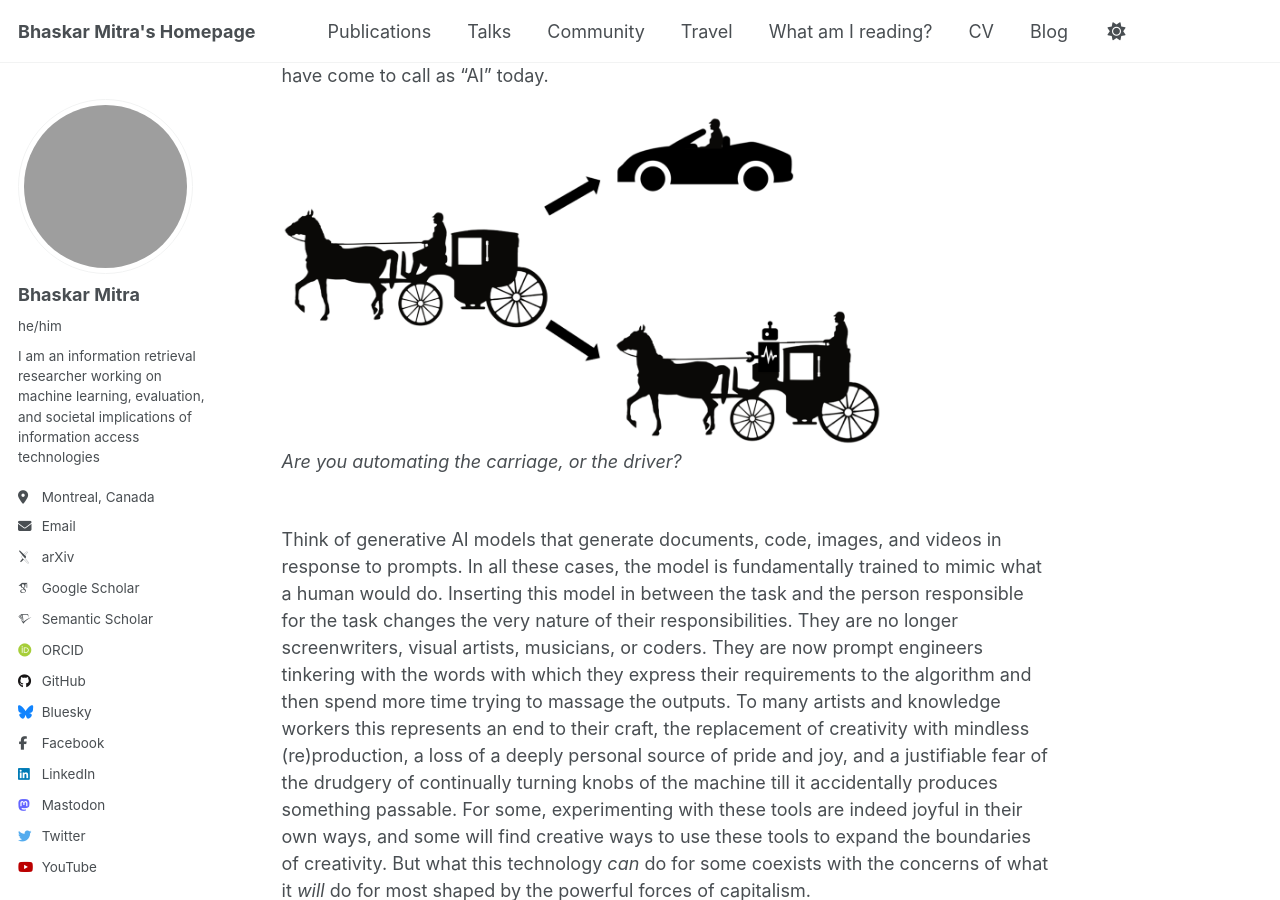
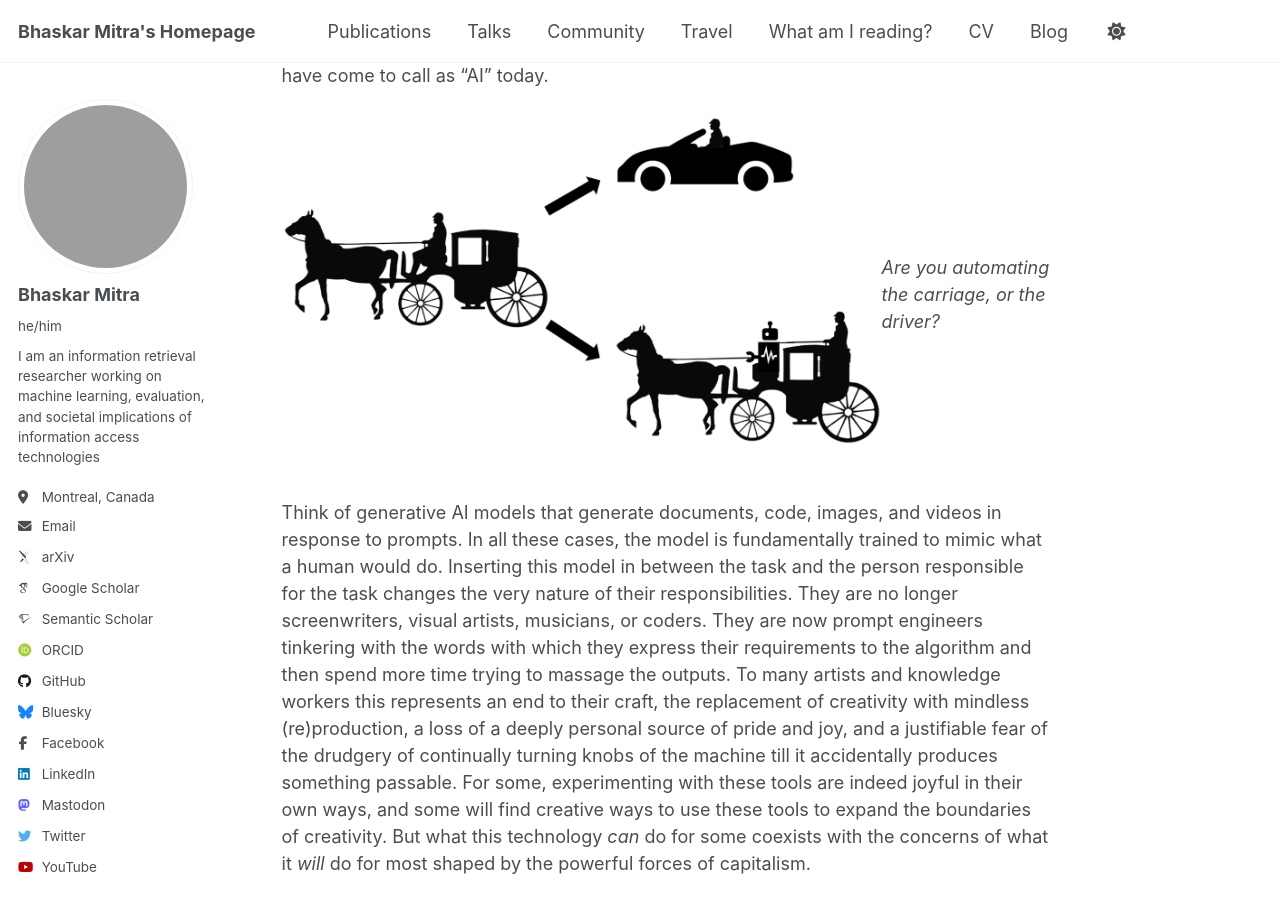
Before and after one commit to bhaskar-mitra/bhaskar-mitra.github.io, a Jekyll site: the page built from _posts/2025-07-28-ai-as-politic-of-class-exploitation.md, in a window 1280 px wide and 900 px high, scrolled down 2155 px. Built offline with Jekyll 4.4.1, drawn with Linux system fonts in a browser that asks for light colours; some web fonts are replaced; grey boxes are pictures that could not be loaded.

Commit message:
Update 2025-07-28-ai-as-politic-of-class-exploitation.md

```diff
--- a/_posts/2025-07-28-ai-as-politic-of-class-exploitation.md
+++ b/_posts/2025-07-28-ai-as-politic-of-class-exploitation.md
@@ -52,7 +52,7 @@ So, now the job of the driver is no longer to drive the vehicle but to constantl
 Instead of discovering the joys of driving an automobile and travelling longer distances more comfortably, the driver now sits atop the same slow horse-drawn carriage constantly supervising the model.
 This would make for a rather hilarious cyber-punk fiction if not for the fact that it is a rather apt metaphor for what we have come to call as "AI" today.
 
-<div style="align:center;font-style:italic">
+<div style="display:flex;flex-direction:row;align-items:center;justify-content:center;font-style:italic">
   <img src="https://bhaskar-mitra.github.io/images/automation-carriage.png" style="max-width:600px;"/>
   <br/>Are you automating the carriage, or the driver?
 </div>
@@ -152,7 +152,7 @@ And coincidentally all of Big Tech’s climate pledges are also a [hot mess](htt
 It is remarkable to me that of all things it is chatbots that the ruling class has decided is worth burning the whole planet down for.
 This is naked necropolitics.
 
-<div style="align:center;font-style:italic">
+<div style="display:flex;flex-direction:row;align-items:center;justify-content:center;font-style:italic">
   <a href="https://www.newyorker.com/cartoon/a16995">
     <img src="https://bhaskar-mitra.github.io/images/121126_a16995_g2048.webp" alt="Cartoon by Tom Toro that reads 'Yes, the planet got destroyed. But for a beautiful moment in time we created a lot of value for shareholders.'" style="max-height:300px">
     <br/>"Yes, the planet got destroyed. But for a beautiful moment in time we created a lot of value for shareholders."
```
